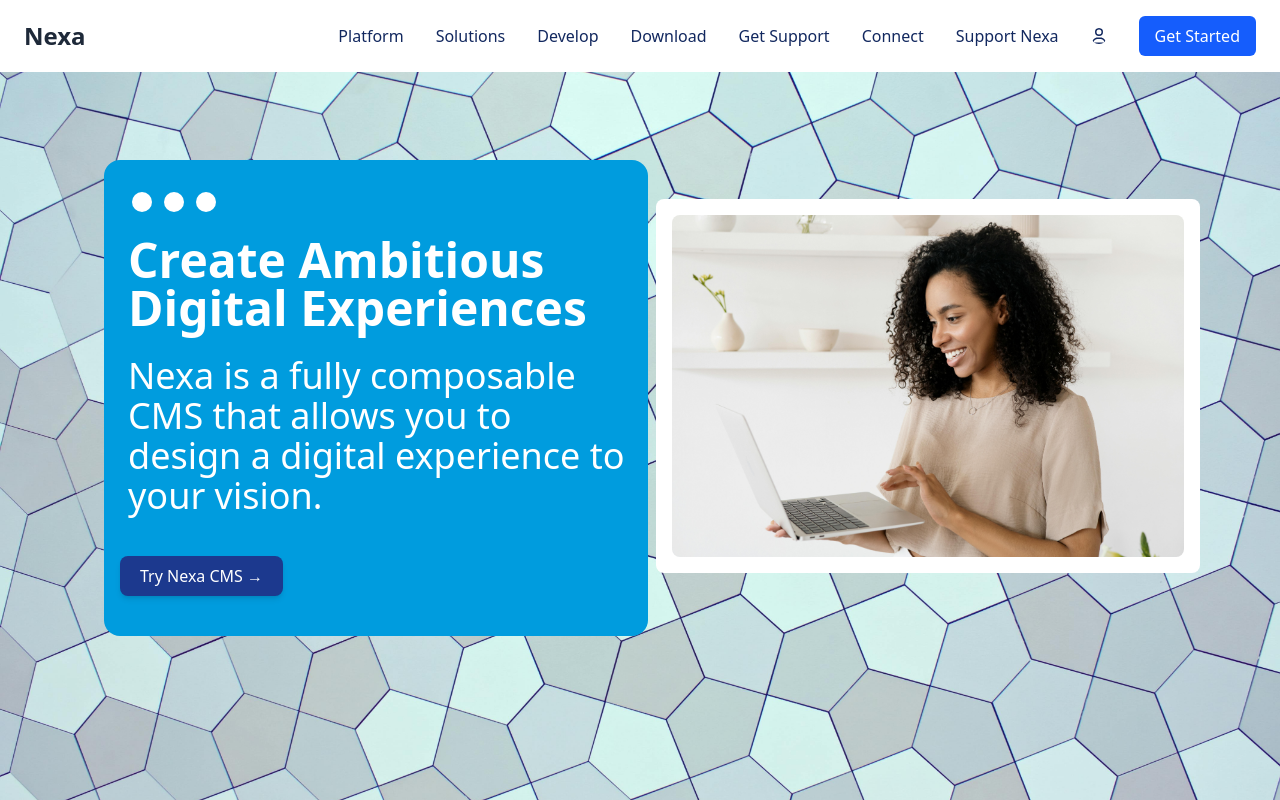
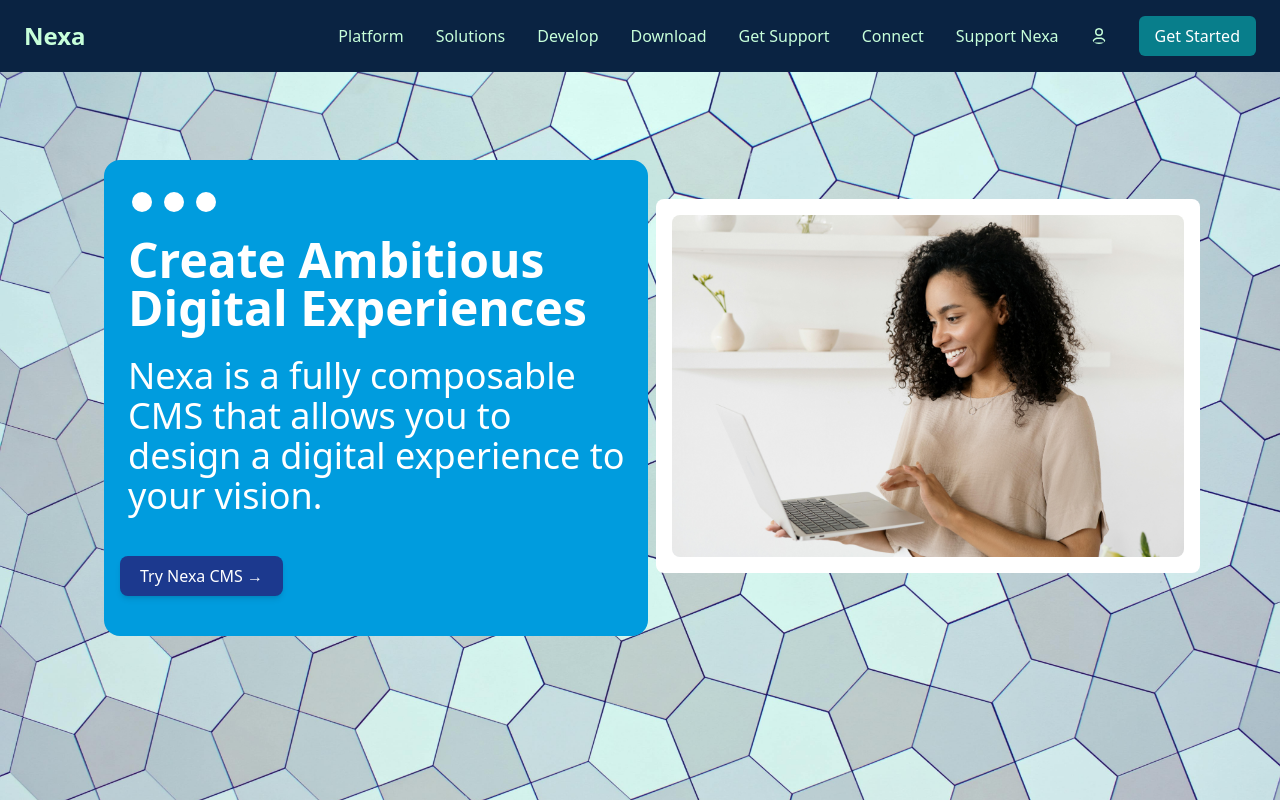
Before and after one commit to Cody-nas/Nexa, a React (Vite) app: page / in a window 1280 px wide. Shown: the top 800 px of the page. Built offline with nearby package versions, Linux system fonts and the light colour scheme.

Commit message:
Refactor Navbar and mobile menu styles for improved UI consistency; add color variables in Vite config

```diff
--- a/robot.jsx
+++ b/robot.jsx
@@ -1,38 +1,40 @@
-import { useState } from "react";
-// import { useAuth } from "../context/AuthContext";
+<div
+  className={`fixed top-0 left-0 w-full h-full bg-[#0A2342] bg-opacity-95 transform ${
+    isMobileMenuOpen ? "translate-x-0" : "-translate-x-full"
+  } transition-transform duration-300 ease-in-out flex flex-col items-center justify-center space-y-6 lg:hidden`}
+>
+  {[
+    { path: "/platform", label: "Platform" },
+    { path: "/solutions", label: "Solutions" },
+    { path: "/develop", label: "Develop" },
+    { path: "/download", label: "Download" },
+    { path: "/support", label: "Get Support" },
+    { path: "/connect", label: "Connect" },
+    { path: "/support-nexa", label: "Support Nexa" },
+  ].map((item) => (
+    <Link
+      key={item.path}
+      to={item.path}
+      className="text-[#C7FFDA] text-lg hover:text-[#087E8B] transition-colors"
+      onClick={() => setIsMobileMenuOpen(false)}
+    >
+      {item.label}
+    </Link>
+  ))}
 
-const Login = () => {
-  const { login } = useAuth();
-  const [email, setEmail] = useState("");
-  const [password, setPassword] = useState("");
+  <Link
+    to="/get-started"
+    className="bg-[#087E8B] text-white px-6 py-3 rounded-md hover:bg-[#C7FFDA] hover:text-black transition-colors"
+    onClick={() => setIsMobileMenuOpen(false)}
+  >
+    Get Started
+  </Link>
 
-  const handleSubmit = (e) => {
-    e.preventDefault();
-    login(email, password);
-  };
-
-  return (
-    <div className="flex flex-col items-center justify-center min-h-screen">
-      <h2 className="text-2xl">Login</h2>
-      <form onSubmit={handleSubmit} className="space-y-4">
-        <input
-          type="email"
-          placeholder="Email"
-          onChange={(e) => setEmail(e.target.value)}
-          required
-        />
-        <input
-          type="password"
-          placeholder="Password"
-          onChange={(e) => setPassword(e.target.value)}
-          required
-        />
-        <button type="submit" className="bg-blue-500 text-white px-4 py-2">
-          Login
-        </button>
-      </form>
-    </div>
-  );
-};
-
-export default Login;
+  {/* Close Button */}
+  <button
+    className="text-[#C7FFDA] text-lg hover:text-[#087E8B] transition-colors"
+    onClick={() => setIsMobileMenuOpen(false)}
+  >
+    Close ✖
+  </button>
+</div>;
--- a/src/components/Navbar.jsx
+++ b/src/components/Navbar.jsx
@@ -10,51 +10,54 @@ const Navbar = () => {
   };
 
   return (
-    <nav className="bg-white shadow-lg">
+    <nav className="bg-[#0A2342] shadow-lg">
       <div className="container mx-auto px-6 py-4">
         <div className="flex justify-between items-center">
           {/* Logo */}
-          <Link to="/" className="text-2xl font-bold text-gray-800">
+          <Link to="/" className="text-2xl font-bold text-[#C7FFDA]">
             Nexa
           </Link>
 
           {/* Desktop Menu */}
           <div className="hidden lg:flex space-x-8 items-center">
-            <Link to="/platform" className="text-[#12285f] hover:text-blue-600">
+            <Link
+              to="/platform"
+              className="text-[#C7FFDA] hover:text-[#087E8B]"
+            >
               Platform
             </Link>
             <Link
               to="/solutions"
-              className="text-[#12285f] hover:text-blue-600"
+              className="text-[#C7FFDA] hover:text-[#087E8B]"
             >
               Solutions
             </Link>
-            <Link to="/develop" className="text-[#12285f] hover:text-blue-600">
+            <Link to="/develop" className="text-[#C7FFDA] hover:text-[#087E8B]">
               Develop
             </Link>
-            <Link to="/download" className="text-[#12285f] hover:text-blue-600">
+            <Link
+              to="/download"
+              className="text-[#C7FFDA] hover:text-[#087E8B]"
+            >
               Download
             </Link>
-            <Link to="/support" className="text-[#12285f] hover:text-blue-600">
+            <Link to="/support" className="text-[#C7FFDA] hover:text-[#087E8B]">
               Get Support
             </Link>
-            <Link to="/connect" className="text-[#12285f] hover:text-blue-600">
+            <Link to="/connect" className="text-[#C7FFDA] hover:text-[#087E8B]">
               Connect
             </Link>
-            <Link
-              to="/support-drupal"
-              className="text-[#12285f] hover:text-blue-600"
-            >
+            <Link className="text-[#C7FFDA] hover:text-[#087E8B]">
               Support Nexa
             </Link>
 
             {/* User Icon */}
             <Link to={"/login"}>
-              <FaRegUser className="text-[#12285f] rounded-full  cursor-pointer hover:text-blue-600" />
+              <FaRegUser className="text-[#C7FFDA] rounded-full  cursor-pointer hover:text-[#087E8B]" />
             </Link>
             <Link
               to="/get-started"
-              className="bg-blue-600 text-white px-4 py-2 rounded-md hover:bg-blue-700"
+              className="bg-[#087E8B] text-white px-4 py-2 rounded-md hover:bg-[#C7FFDA] hover:text-black"
             >
               Get Started
             </Link>
@@ -62,7 +65,7 @@ const Navbar = () => {
 
           {/* Mobile Menu Toggle Button */}
           <button
-            className="lg:hidden text-gray-800 focus:outline-none"
+            className="lg:hidden text-[#C7FFDA] focus:outline-none"
             onClick={toggleMobileMenu}
           >
             <svg
@@ -85,56 +88,64 @@ const Navbar = () => {
         <div
           className={`${
             isMobileMenuOpen ? "block" : "hidden"
-          } lg:hidden mt-4 space-y-2`}
+          } lg:hidden mt-4 flex flex-col items-center justify-center space-y-6`}
         >
           <Link
             to="/platform"
-            className="block text-gray-800 hover:text-blue-600"
+            className="block text-[#C7FFDA] hover:text-[#087E8B]"
           >
             Platform
           </Link>
           <Link
             to="/solutions"
-            className="block text-gray-800 hover:text-blue-600"
+            className="block text-[#C7FFDA] hover:text-[#087E8B]"
           >
             Solutions
           </Link>
           <Link
             to="/develop"
-            className="block text-gray-800 hover:text-blue-600"
+            className="block text-[#C7FFDA] hover:text-[#087E8B]"
           >
             Develop
           </Link>
           <Link
             to="/download"
-            className="block text-gray-800 hover:text-blue-600"
+            className="block text-[#C7FFDA] hover:text-[#087E8B]"
           >
             Download
           </Link>
           <Link
             to="/support"
-            className="block text-gray-800 hover:text-blue-600"
+            className="block text-[#C7FFDA] hover:text-[#087E8B]"
           >
             Get Support
           </Link>
           <Link
             to="/connect"
-            className="block text-gray-800 hover:text-blue-600"
+            className="block text-[#C7FFDA] hover:text-[#087E8B]"
           >
             Connect
           </Link>
           <Link
-            to="/support-drupal"
-            className="block text-gray-800 hover:text-blue-600"
+            to="/support-nexa"
+            className="block text-[#C7FFDA] hover:text-[#087E8B]"
           >
-            Support Drupal
+            Support Nexa
           </Link>
           <Link
             to="/get-started"
-            className="block bg-blue-600 text-white px-4 py-2 rounded-md text-center hover:bg-blue-700"
+            className="bg-[#087E8B] text-white px-6 py-3 rounded-md hover:bg-[#C7FFDA] hover:text-black"
           >
             Get Started
           </Link>
+
+          {/* Close Button */}
+          <button
+            className="text-[#C7FFDA] text-lg hover:text-[#087E8B] transition-colors"
+            onClick={() => setIsMobileMenuOpen(false)}
+          >
+            ✖
+          </button>
         </div>
       </div>
     </nav>
--- a/vite.config.js
+++ b/vite.config.js
@@ -8,6 +8,11 @@ export default defineConfig({
   varients: {
     extend: {
       display: ["focus-group"],
+      colors: {
+        "oxford-blue": "#0A2342",
+        teal: "#087E8B",
+        "tea-green": "#C7FFDA",
+      },
     },
   },
 });
```
